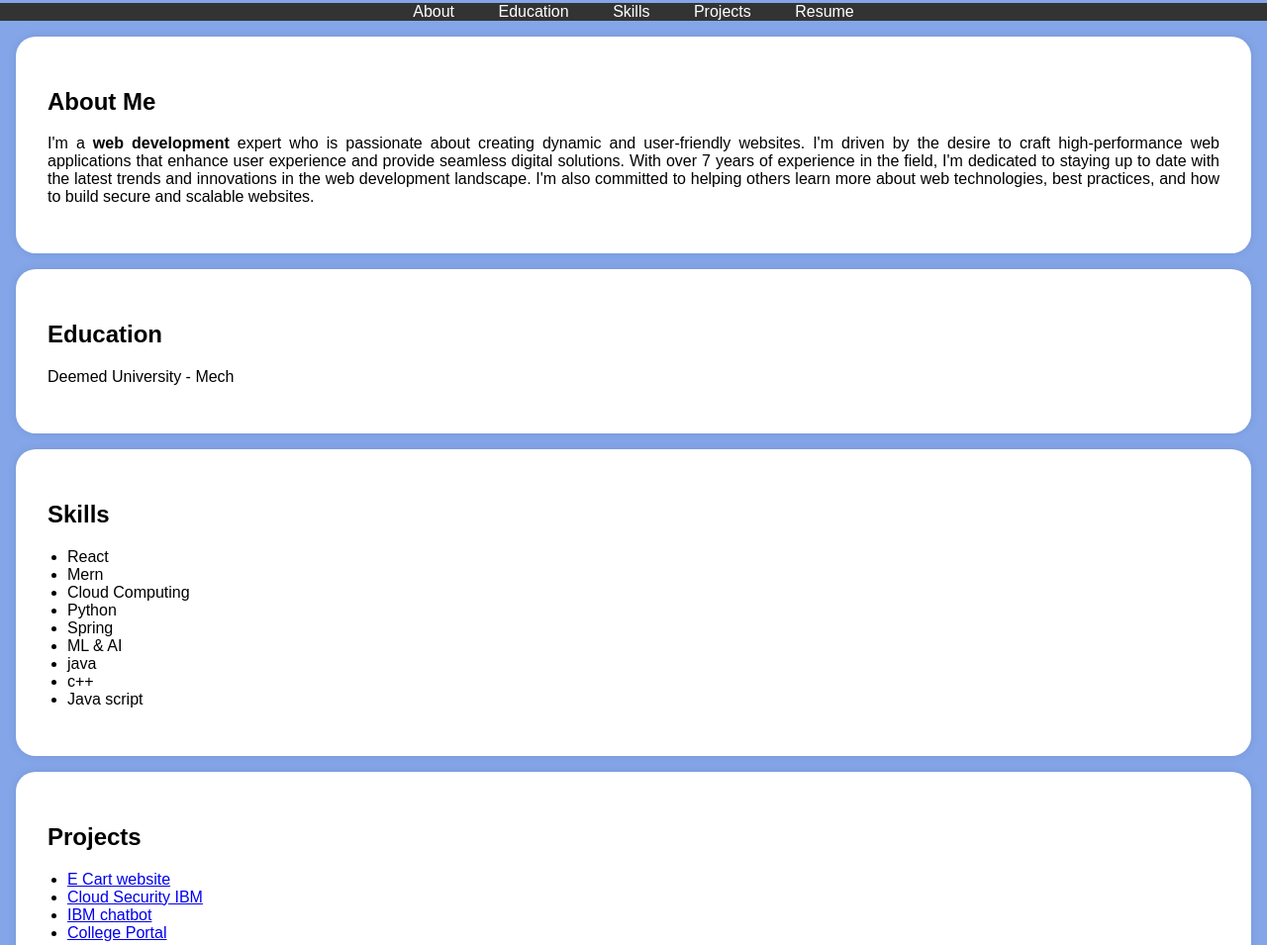
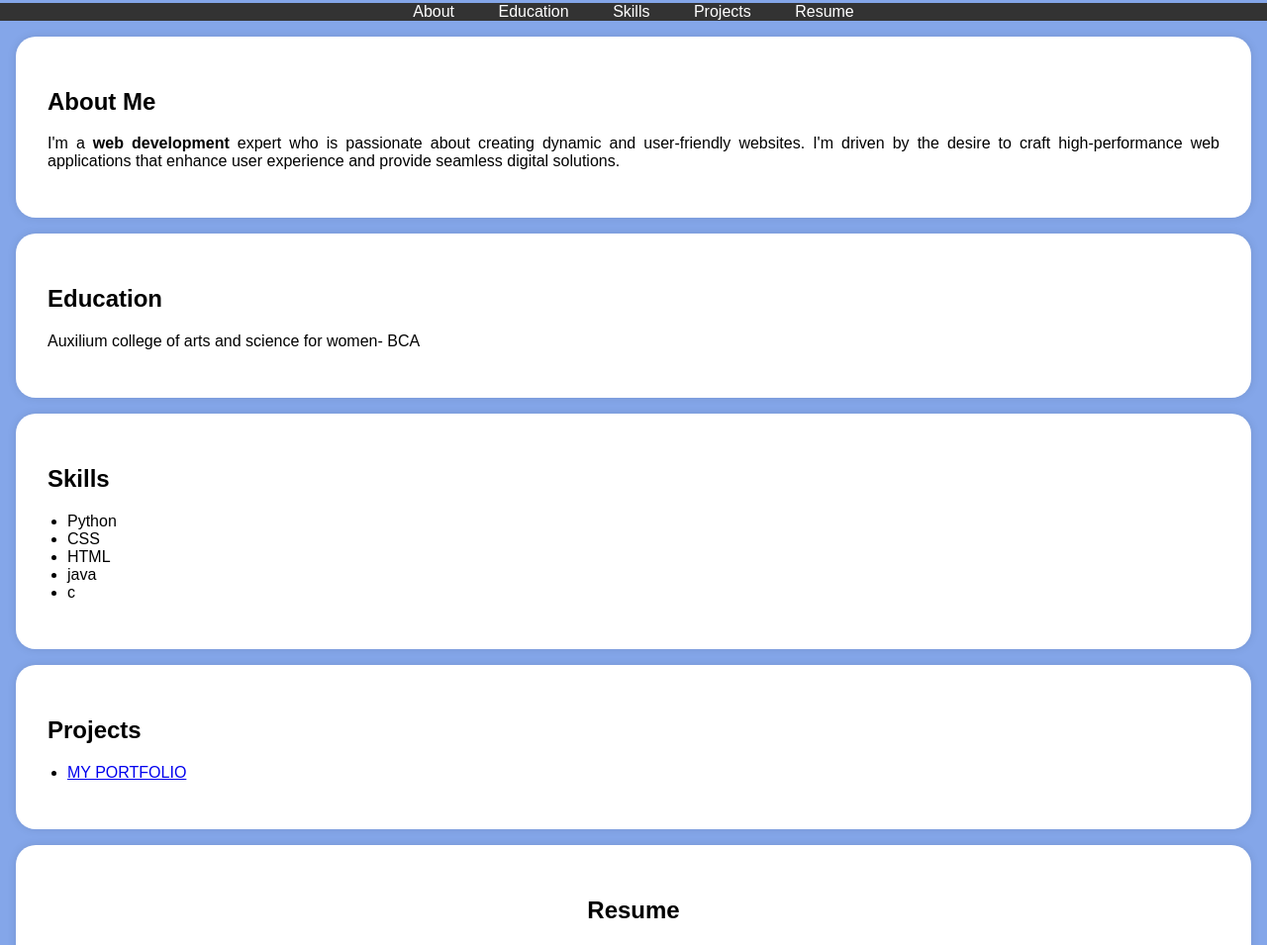
Before and after one commit to pavithrasara370/digital-portfolio, a plain HTML site: page index.html in a window 1280 px wide. Shown: the part 210-1165 px from the top of the page at 99% size. Drawn offline with Linux system fonts and the light colour scheme.

Commit message:
Update index.html

```diff
--- a/index.html
+++ b/index.html
@@ -117,10 +117,7 @@
             <h2>About Me</h2>
             <p>I'm a <b>web development</b> expert who is passionate about creating dynamic and user-friendly websites.
                 I'm driven by the desire to craft high-performance web applications that enhance user experience and provide
-                 seamless digital solutions. With over 7 years of experience in the field, I'm dedicated to staying up to date
-                 with the latest trends and innovations in the
-                 web development landscape. I'm also committed to helping others learn more about web technologies,
-                 best practices, and how to build secure and scalable websites.</p>
+                 seamless digital solutions. </p>
 
         </div>
     </section>
@@ -128,7 +125,7 @@
     <section id="education">
         <div class="section-content">
             <h2>Education</h2>
-            <p>Deemed University  - Mech</p>
+            <p>Auxilium college of arts and science for women- BCA</p>
 
 
         </div>
@@ -138,15 +135,15 @@
         <div class="section-content">
             <h2>Skills</h2>
             <ul>
-                <li>React</li>
-                <li>Mern</li>
-                <li>Cloud Computing</li>
+
+
+
                 <li>Python</li>
-                <li>Spring</li>
-                <li>ML & AI</li>
+                <li>CSS</li>
+                <li>HTML</li></li>
                 <li>java</li>
-                <li>c++</li>
-                <li>Java script</li>
+                <li>c</li>
+
             </ul>
         </div>
     </section>
@@ -155,10 +152,8 @@
         <div class="section-content">
             <h2>Projects</h2>
             <ul>
-                <li><a href="#">E Cart website</a></li>
-                <li><a href="#">Cloud Security IBM</a></li>
-                <li><a href="#">IBM chatbot</a></li>
-                <li><a href="#">College Portal</a></li>
+                <li><a href="#">MY PORTFOLIO</a></li>
+
                 <!-- Add more project links here -->
             </ul>
         </div>
```
